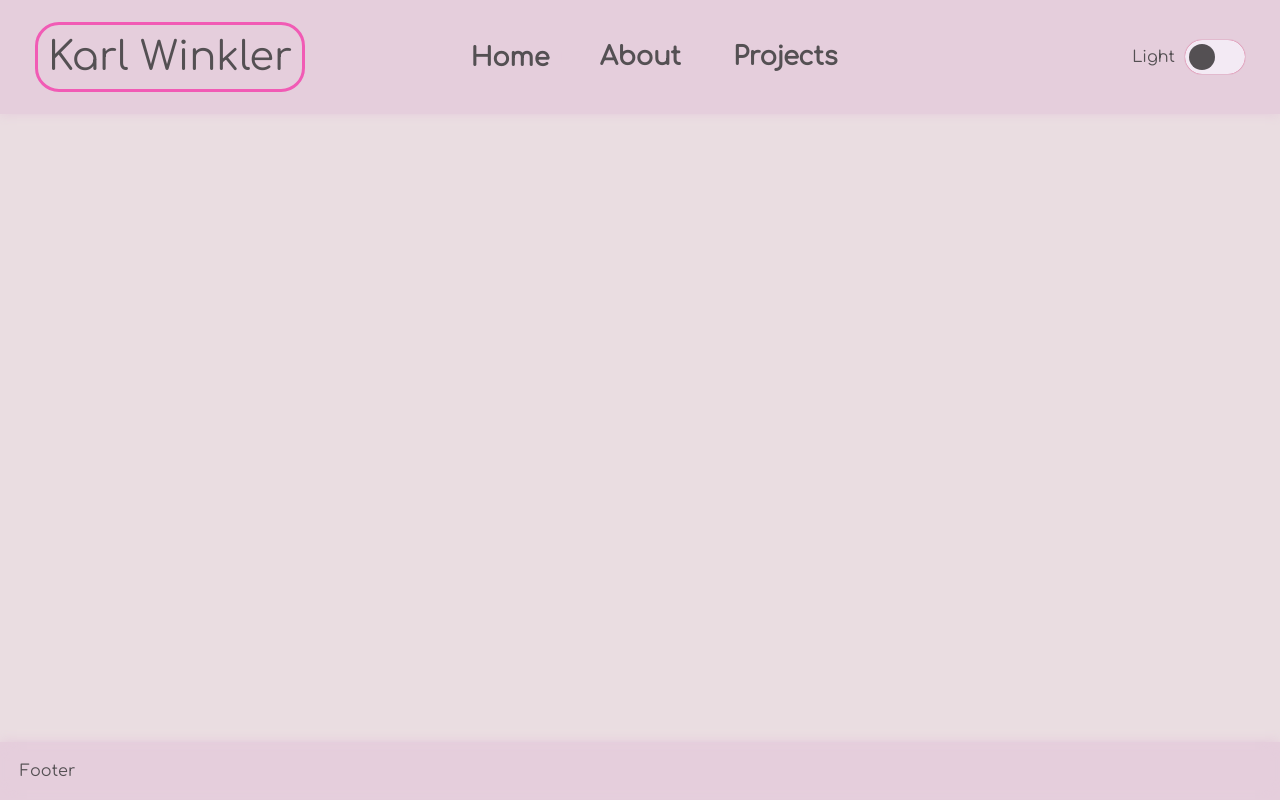
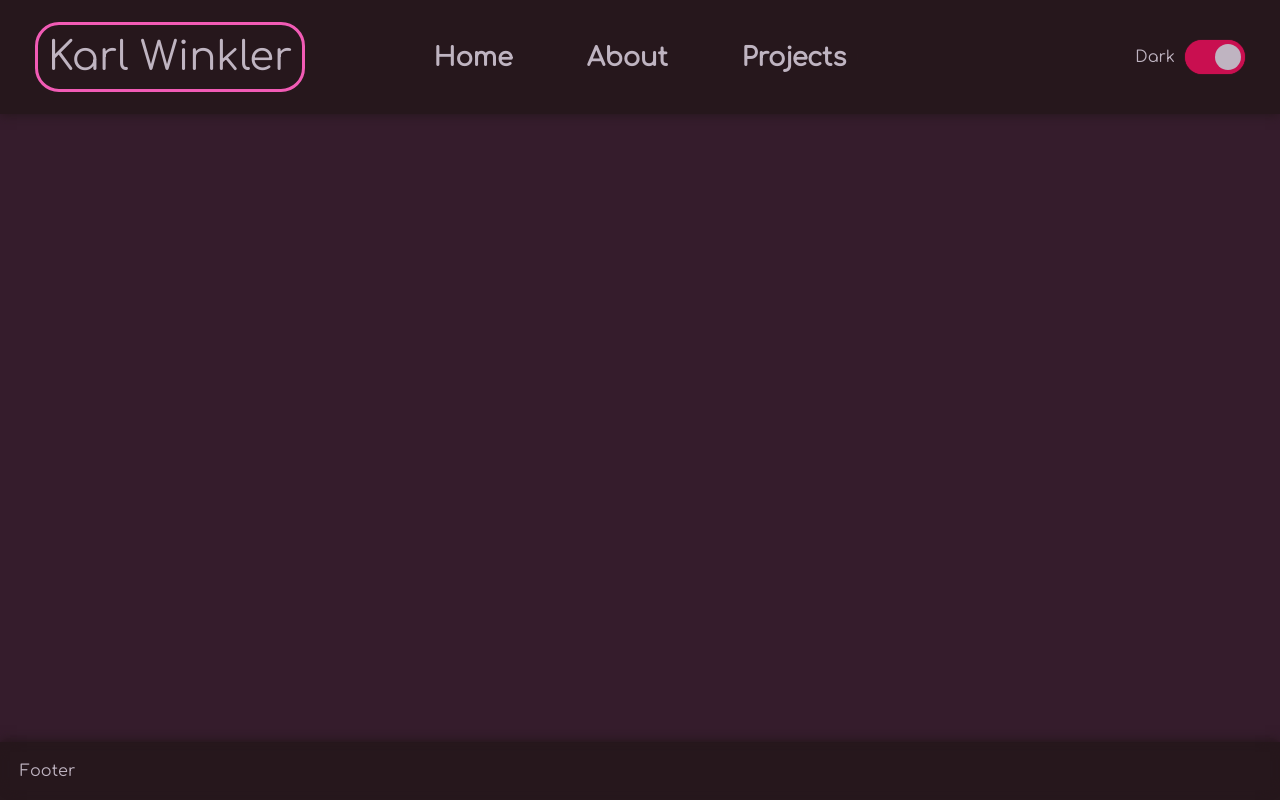
Before and after one commit to KarlWinkler/PersonalPage, a React (Create React App) app: page / in a window 1280 px wide. Built offline with nearby package versions, Linux system fonts and the light colour scheme.

Commit message:
improve general look and feel

```diff
--- a/src/App.js
+++ b/src/App.js
@@ -12,7 +12,7 @@ import Footer from './Components/Footer';
 
 function App() {
   return (
-    <div className='app'>
+    <div className='app dark'>
       <Router>
         <div className='header'>
           <Header />
--- a/src/Components/DarkModeToggle.js
+++ b/src/Components/DarkModeToggle.js
@@ -13,9 +13,9 @@ let toggleTheme = () => {
 const DarkModeToggle = () => {
   return (
     <div className='theme-toggle'>
-        <div><label className='theme-label'>Light</label></div>
+        <div><label className='theme-label'>Dark</label></div>
       <label className='switch'>
-        <input type='checkbox' className='switch-input' onChange={(e) => {toggleTheme(e)}} />
+        <input type='checkbox' defaultChecked={true} className='switch-input' onChange={(e) => {toggleTheme(e)}} />
         <span className="slider"></span>
       </label>
     </div>
--- a/src/Components/Header.js
+++ b/src/Components/Header.js
@@ -14,9 +14,9 @@ const Header = () => {
         <Name name='Karl Winkler' />
       </div>
       <div className='flex-container'>
-        <div><a class='header-link background-swipe' href='/PersonalPage'>Home</a></div>
-        <div><a class='header-link background-swipe' href='/PersonalPage/about'>About</a></div>
-        <div><a class='header-link background-swipe' href='/PersonalPage/projects'>Projects</a></div>
+        <div><a className='header-link background-swipe' href='/PersonalPage'>Home</a></div>
+        <div><a className='header-link background-swipe' href='/PersonalPage/about'>About</a></div>
+        <div><a className='header-link background-swipe' href='/PersonalPage/projects'>Projects</a></div>
       </div>
       <div className='flex-container flex-end'>
         <DarkModeToggle />
--- a/src/styles/header.scss
+++ b/src/styles/header.scss
@@ -13,7 +13,8 @@
 
 .header-link {
   margin: 0 25px;
-  padding: 10%;
+  padding: 12px;
   font-size: clamp(1rem, 2vw, 2rem);
-  border-radius: 32px;
+  border-radius: 100px;
+  // border: 1px solid var(--highlight-3);
 }
--- a/src/styles/name.scss
+++ b/src/styles/name.scss
@@ -22,6 +22,9 @@
 
   overflow: hidden;
 
+  display: flex;
+  justify-content: center;
+
   background-color: var(--main);
 
   border: 3px solid var(--highlight-3);
@@ -35,7 +38,6 @@
   opacity: 1;
   padding: 10px;
 
-
   transition: opacity 0.4s ease,
               height 0.4s ease,
               width 0.4s ease;
```
Also changed, not shown: src/Components/Switch.js (+11 -0 lines).
